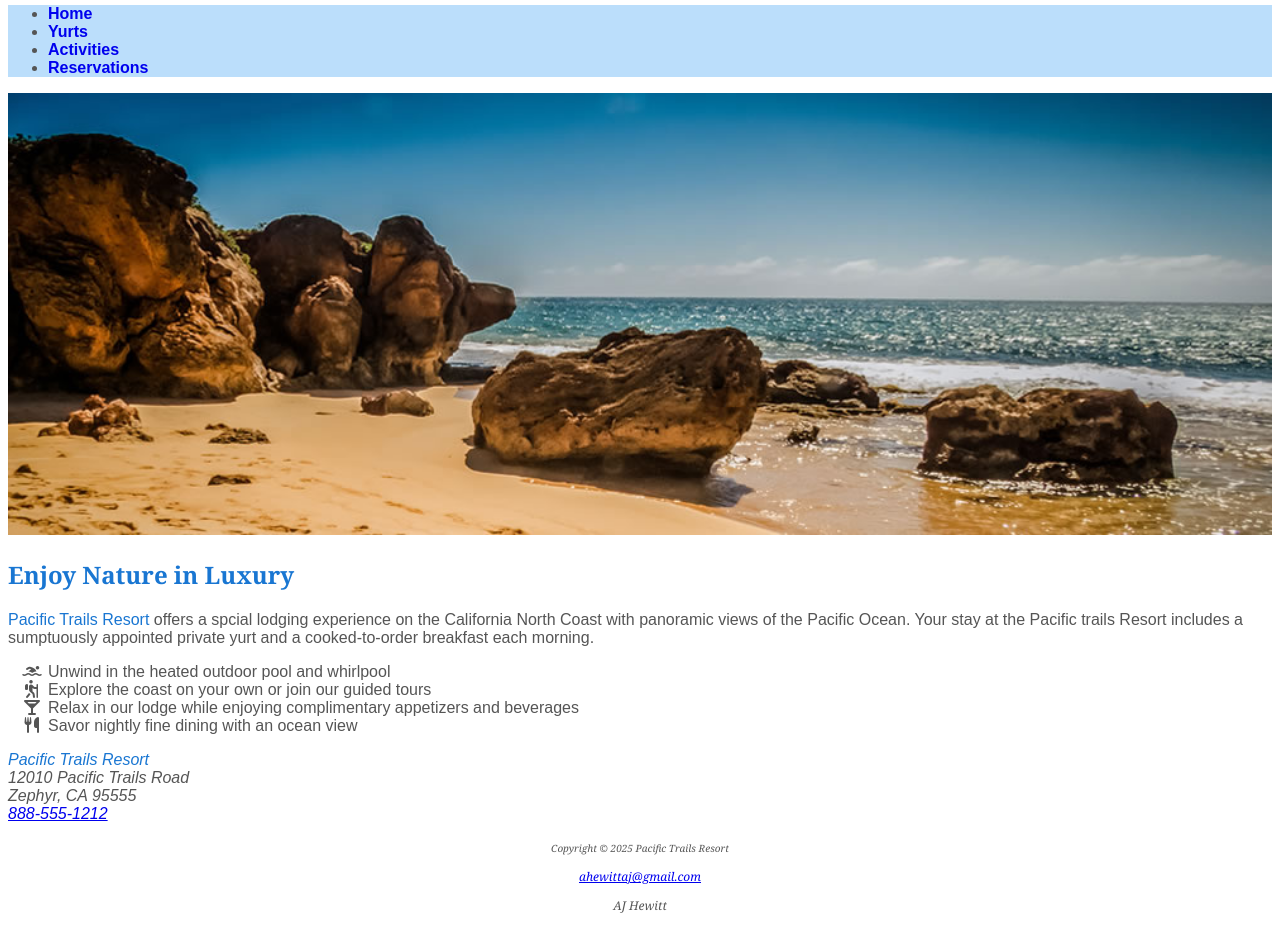
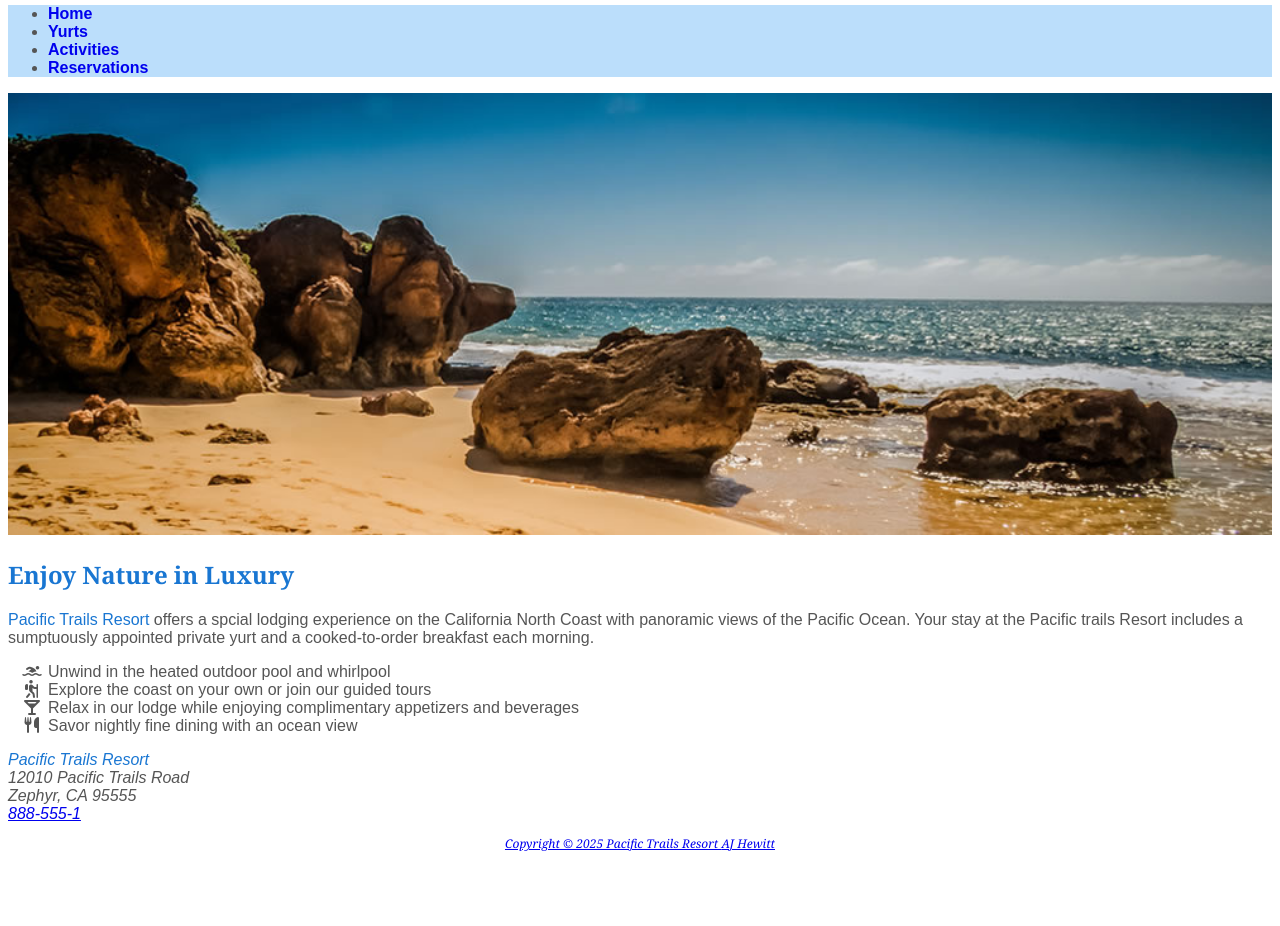
Before and after one commit to Kokkiri1/webd152, a plain HTML site: page chapter5/ch5pacific/index.html in a window 1280 px wide. Shown: the part 96-1022 px from the top of the page. After the commit the page ends 960 px from the top, so only its background shows below. Drawn offline with Linux system fonts and the light colour scheme.

Commit message:
chapter5/ch5pacific

```diff
--- a/chapter5/ch5pacific/index.html
+++ b/chapter5/ch5pacific/index.html
@@ -36,19 +36,19 @@
 </ul>
 
 
-            <address>
-                <p>
-                <span class="resort">Pacific Trails Resort</span><br>
-                12010 Pacific Trails Road <br>
-            Zephyr, CA 95555 <br>
-        <a href="tel:888-555-1212">888-555-1212</a><br>
-                </address>
+        <address>
+                 <span class="resort">Pacific Trails Resort</span><br>
+                 12010 Pacific Trails Road <br>
+                 Zephyr, CA 95555 <br>
+                <a href="tel:888-555-1212">888-555-1
+
+        </address>
     </main>
         <!-- footer>p*2 -->
         <footer>
-            <p><small><i>Copyright &copy; 2025 Pacific Trails Resort</i></small></p>
-            <a href="ahewittaj@gmail.com">ahewittaj@gmail.com</a><br>
-            <p>AJ Hewitt</p>
+            <p>Copyright &copy; 2025 Pacific Trails Resort
+                <a href="ahewittaj@gmail.com">AJ Hewitt</a>
+            </p>
         </footer>
 </body>
 </html>
```
Also changed, not shown: chapter5/ch5pacific/activities.html (+5 -4 lines), chapter5/ch5pacific/yurts.html (+3 -3 lines).
